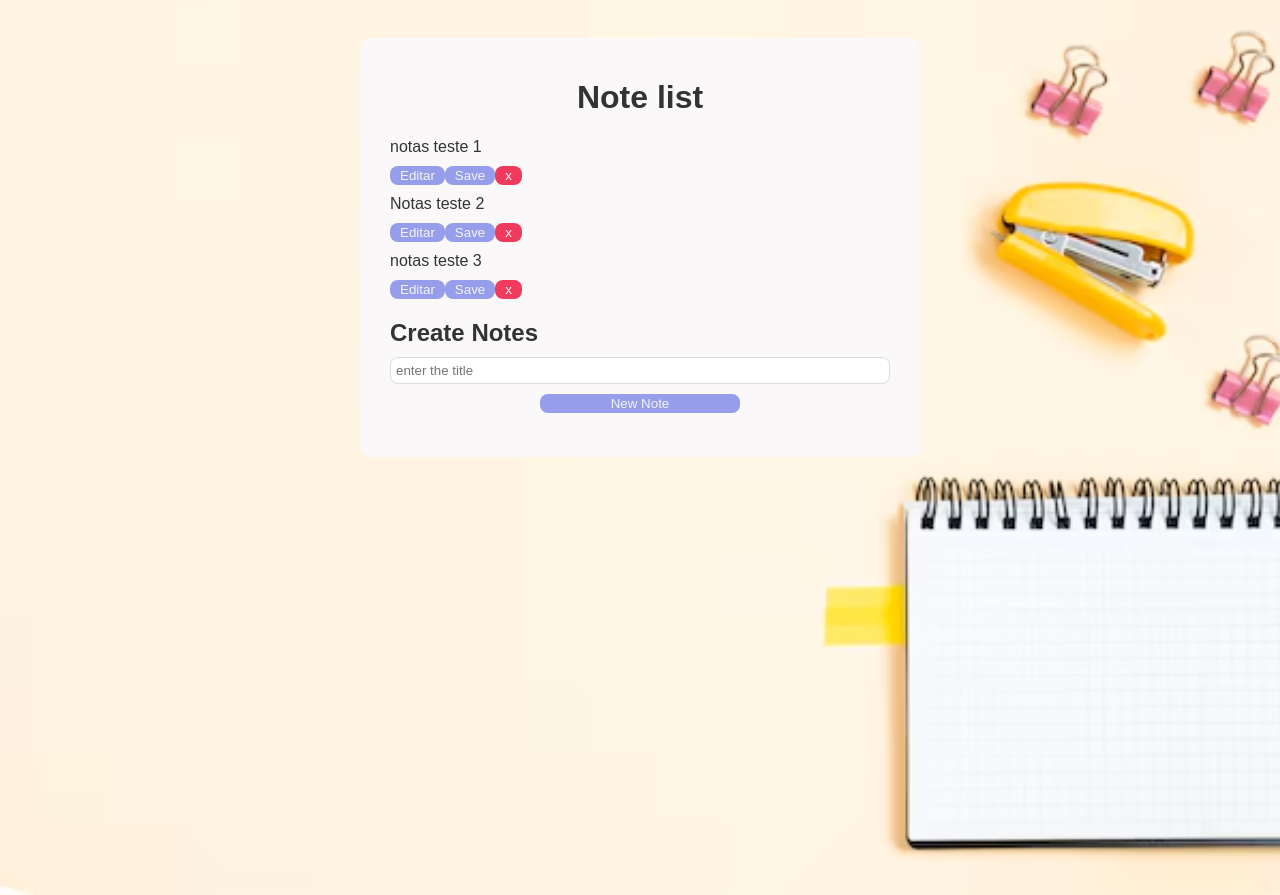
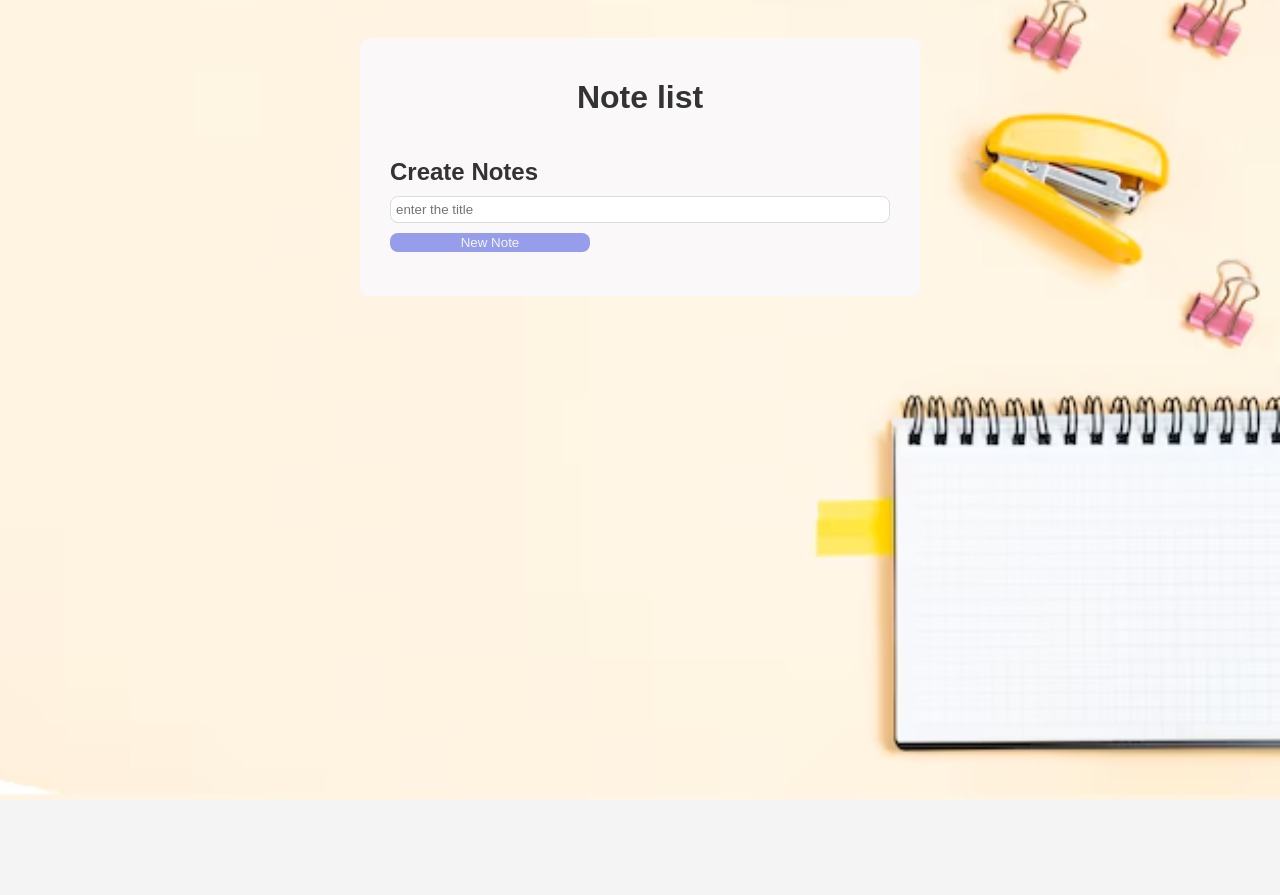
Before and after one commit to GorillasCode/notes-app, a React (Vite) app in the folder NotesApp/: page / in a window 1280 px wide. After the commit the page ends 800 px from the top, so only its background shows below. Built offline with nearby package versions, Linux system fonts and the light colour scheme.

Commit message:
assign-add-function:atribuindo função

```diff
--- a/NotesApp/src/App.jsx
+++ b/NotesApp/src/App.jsx
@@ -6,33 +6,47 @@ import "./app.css";
 
 function App() {
   const [notes, setNotes] = useState([
-    {
-      id: 1,
-      text: "notas teste 1",
-      isCompleted: false,
-    },
-    {
-      id: 2,
-      text: "Notas teste 2",
-      isCompleted: false,
-    },
-    {
-      id: 3,
-      text: "notas teste 3",
-      isCompleted: false,
-    },
+    // {
+    //   id: 1,
+    //   text: "notas teste 1",
+    //   isCompleted: false,
+    // },
+    // {
+    //   id: 2,
+    //   text: "Notas teste 2",
+    //   isCompleted: false,
+    // },
+    // {
+    //   id: 3,
+    //   text: "notas teste 3",
+    //   isCompleted: false,
+    // },
   ]);
+
+  const addNote = (text) => {
+
+    const newNotes = [
+      ...notes,
+      {
+       id: Math.floor(Math.random() *10000),
+       text,
+       isCompleted: false,
+      },
+    ];
+
+    setNotes(newNotes);
+  }
 
 
   return (
     <div className="app">
       <h1>Note list</h1>
       <div className="notes">
-        {notes.map((notes) => (
-          <Notes notes={notes}/>
+        {notes.map((note) => (
+          <Notes key={note.id} notes={note}/>
         ))}
       </div>
-      <NotesForm />
+      <NotesForm addNote={addNote} />
     </div>
   )
 }
--- a/NotesApp/src/components/NotesForm.jsx
+++ b/NotesApp/src/components/NotesForm.jsx
@@ -1,14 +1,29 @@
-import React from 'react'
+import React, { useState } from "react"
 
-const NotesForm = () => {
-    return <div className="notes-form">
+const NotesForm = ({ addNote }) => {
+
+ const [value, setValue] = useState("");
+
+ const handleSubmit = (e) => {
+    e.preventDefault();
+    if (!value) return;
+    addNote(value);
+    setValue("");
+ };
+
+
+ return <div className="notes-form">
         <h2>Create Notes</h2>
-        <form>
-            <input type="text" placeholder="enter the title" />
+        <form onSubmit={handleSubmit}>
+            <input
+                type="text"
+                placeholder="enter the title"
+                value={value}
+                onChange={(e) => setValue(e.target.value)} />
+        <button type="submit">New Note</button>
         </form>
-        <button type="submit">New Note</button>
 
     </div>;
-}
+};
 
 export default NotesForm
```
